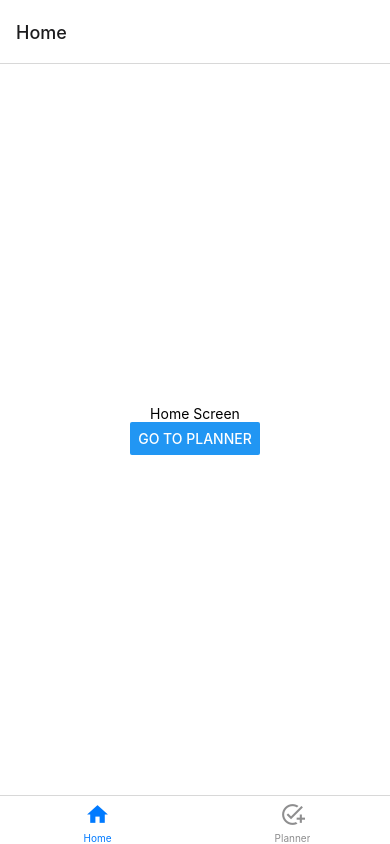
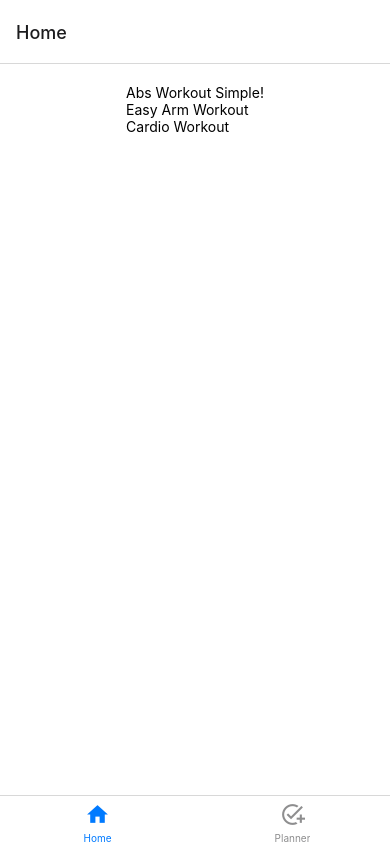
Before and after one commit to jbdura/workout-app, a React Native app: screen /Home in a window 390 px wide. Built offline with nearby package versions, Linux system fonts and the light colour scheme.

Commit message:
Moved data rendering from button to variable

```diff
--- a/src/screens/HomeScreen.tsx
+++ b/src/screens/HomeScreen.tsx
@@ -1,6 +1,7 @@
-import { View, Text, StyleSheet, Button } from "react-native";
+import { View, Text, StyleSheet, FlatList } from "react-native";
 import { NativeStackHeaderProps } from "@react-navigation/native-stack";
 import { useEffect } from "react";
+import data from '../data.json'
 
 
 function HomeScreen({ navigation }: NativeStackHeaderProps) {
@@ -11,12 +12,21 @@
     return () => console.log("Unmounting Home Screen")
   }, []);
 
+
+  const renderItem = ({ item }:any) => (
+    <View>
+      <Text>{ item.name }</Text>
+    </View>
+  )
+
   return (
     <View style={styles.container}>
-      <Text>Home Screen</Text>
-      <Button
-      title='Go to Planner'
-      onPress={() => navigation.navigate("Planner")}
+      {/* <Text>Home Screen</Text> */}
+      {/* <Text> { JSON.stringify(data) }</Text> */}
+      <FlatList
+        data={data}
+        renderItem={renderItem}
+        keyExtractor={item => item.slug}
       />
     </View>
   );
@@ -28,6 +38,7 @@
 const styles = StyleSheet.create({
   container: {
     flex: 1,
+    padding: 20,
     backgroundColor: '#fff',
     alignItems: 'center',
     justifyContent: 'center',
```
